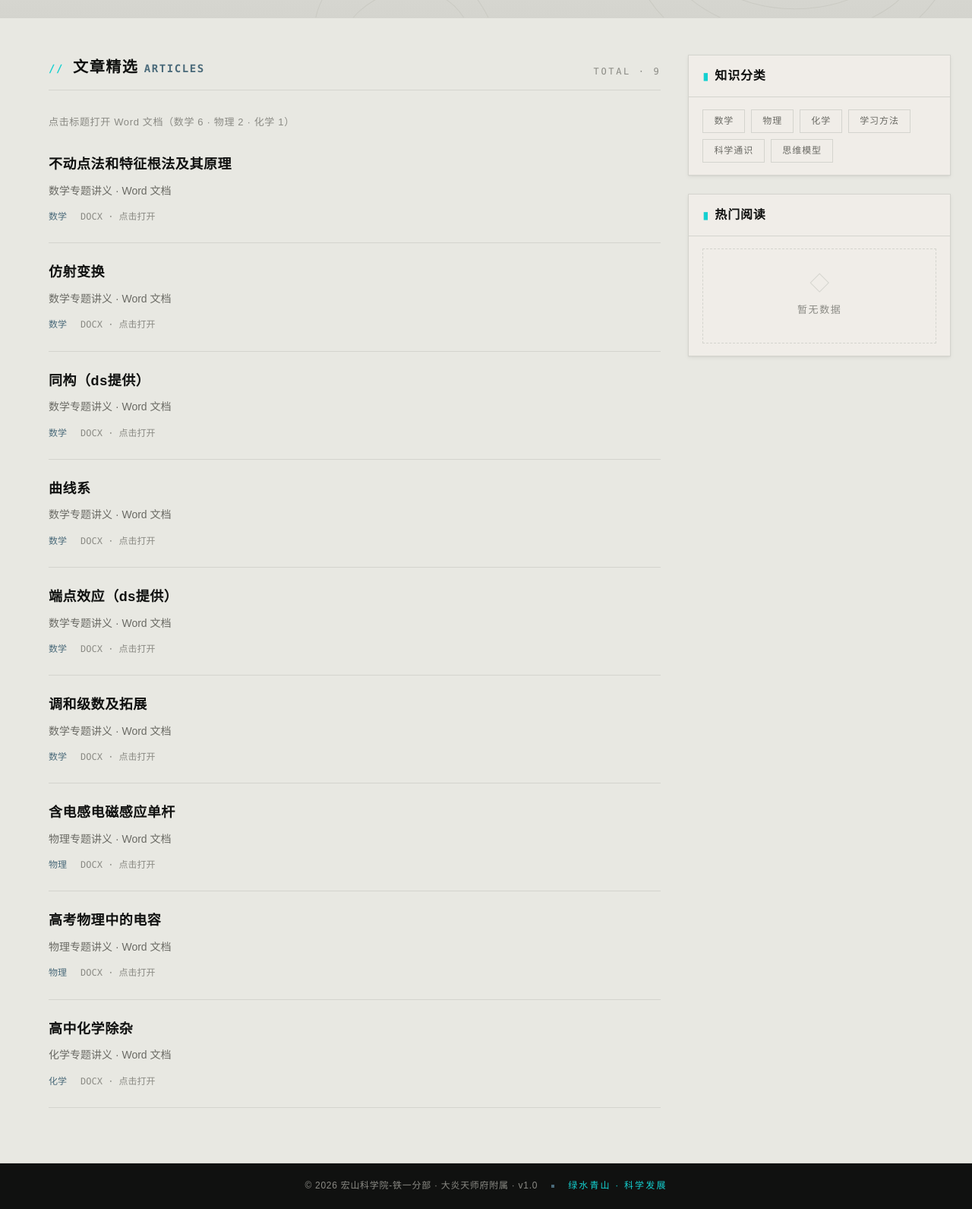
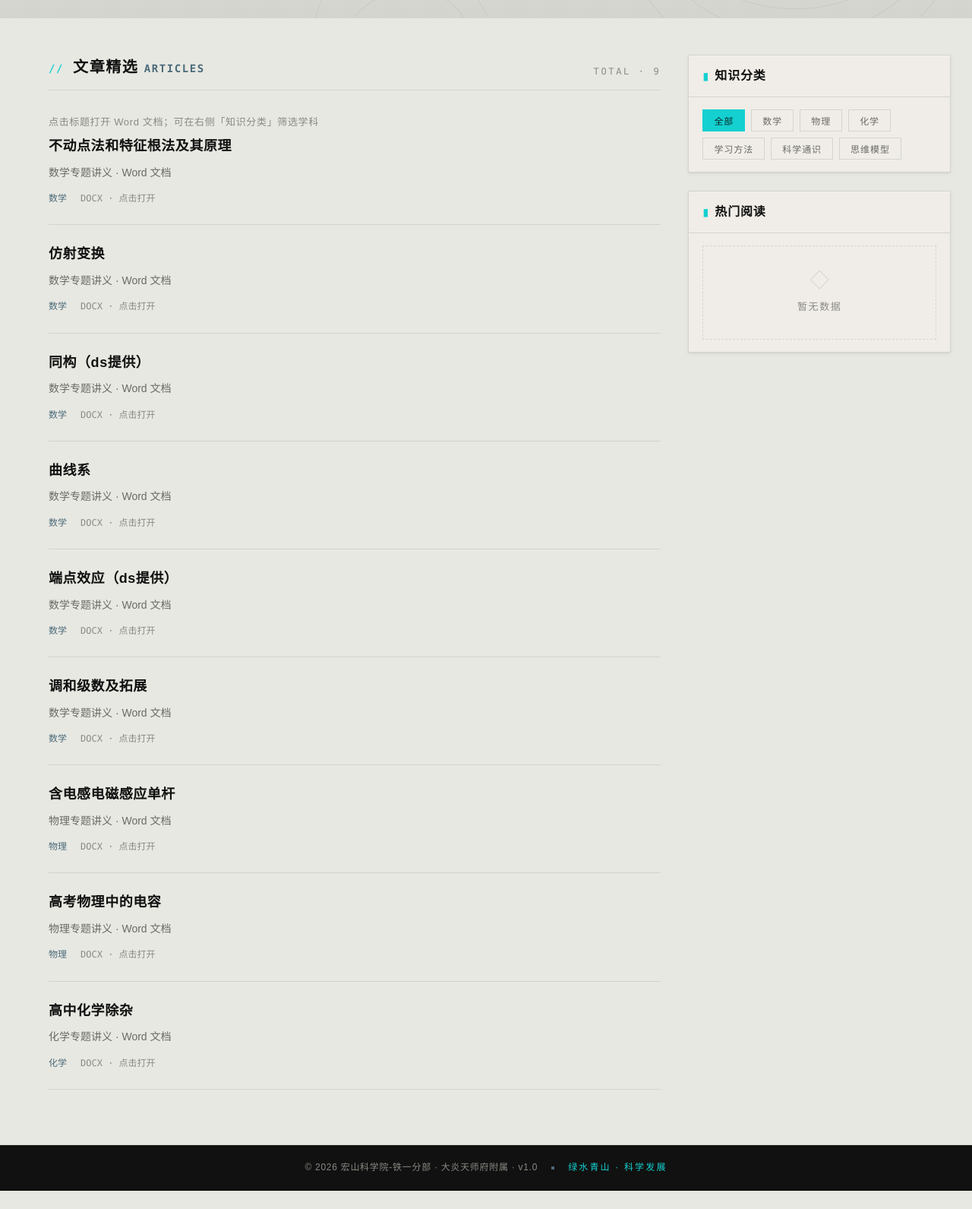
Before and after one commit to sanbaodaren/hongshan-site, a plain HTML site: page knowledge.html in a window 1280 px wide. Shown: the part 298-1889 px from the top of the page at 76% size. After the commit the page ends 1865 px from the top, so only its background shows below. Drawn offline with Linux system fonts and the light colour scheme.

Commit message:
拓展知识：知识分类标签支持点击筛选文章
Co-Authored-By: Claude Fable 5 <noreply@anthropic.com>

```diff
--- a/js/main.js
+++ b/js/main.js
@@ -274,7 +274,26 @@
   };
 
   /* —— 拓展知识 —— */
-  PageInit.knowledge = function () { /* 静态内容，无需脚本 */ };
+  PageInit.knowledge = function () {
+    var cloud = document.getElementById('tagCloud');
+    if (!cloud) return;
+    var cards = document.querySelectorAll('#articleList .article-card');
+    var empty = document.getElementById('articleEmpty');
+    cloud.querySelectorAll('.tag').forEach(function (tag) {
+      tag.addEventListener('click', function () {
+        cloud.querySelectorAll('.tag').forEach(function (t) { t.classList.remove('active'); });
+        tag.classList.add('active');
+        var cat = tag.getAttribute('data-cat');
+        var shown = 0;
+        cards.forEach(function (card) {
+          var match = (cat === 'all' || card.getAttribute('data-cat') === cat);
+          card.hidden = !match;
+          if (match) shown++;
+        });
+        if (empty) empty.hidden = shown > 0;
+      });
+    });
+  };
 
   /* —— 学习方法 —— */
   PageInit.methods = function () {
--- a/knowledge.html
+++ b/knowledge.html
@@ -38,64 +38,71 @@
             <p class="section-sub">TOTAL · 9</p>
           </div>
 
-          <p style="font-size:13px;color:var(--muted-l);letter-spacing:.05em;margin-bottom:6px;">点击标题打开 Word 文档（数学 6 · 物理 2 · 化学 1）</p>
+          <p style="font-size:13px;color:var(--muted-l);letter-spacing:.05em;margin-bottom:6px;">点击标题打开 Word 文档；可在右侧「知识分类」筛选学科</p>
 
+          <div id="articleList">
             <!-- 数学 -->
-          <article class="article-card">
+            <article class="article-card" data-cat="数学">
               <h3 class="a-title"><a href="assets/knowledge/不动点法和特征根法及其原理.docx" target="_blank" rel="noopener">不动点法和特征根法及其原理</a></h3>
               <p class="a-summary">数学专题讲义 · Word 文档</p>
               <p class="a-meta"><span class="a-cat">数学</span><span>DOCX · 点击打开</span></p>
             </article>
 
-          <article class="article-card">
+            <article class="article-card" data-cat="数学">
               <h3 class="a-title"><a href="assets/knowledge/仿射变换.docx" target="_blank" rel="noopener">仿射变换</a></h3>
               <p class="a-summary">数学专题讲义 · Word 文档</p>
               <p class="a-meta"><span class="a-cat">数学</span><span>DOCX · 点击打开</span></p>
             </article>
 
-          <article class="article-card">
+            <article class="article-card" data-cat="数学">
               <h3 class="a-title"><a href="assets/knowledge/同构(ds提供).docx" target="_blank" rel="noopener">同构（ds提供）</a></h3>
               <p class="a-summary">数学专题讲义 · Word 文档</p>
               <p class="a-meta"><span class="a-cat">数学</span><span>DOCX · 点击打开</span></p>
             </article>
 
-          <article class="article-card">
+            <article class="article-card" data-cat="数学">
               <h3 class="a-title"><a href="assets/knowledge/曲线系.docx" target="_blank" rel="noopener">曲线系</a></h3>
               <p class="a-summary">数学专题讲义 · Word 文档</p>
               <p class="a-meta"><span class="a-cat">数学</span><span>DOCX · 点击打开</span></p>
             </article>
 
-          <article class="article-card">
+            <article class="article-card" data-cat="数学">
               <h3 class="a-title"><a href="assets/knowledge/端点效应(ds提供).docx" target="_blank" rel="noopener">端点效应（ds提供）</a></h3>
               <p class="a-summary">数学专题讲义 · Word 文档</p>
               <p class="a-meta"><span class="a-cat">数学</span><span>DOCX · 点击打开</span></p>
             </article>
 
-          <article class="article-card">
+            <article class="article-card" data-cat="数学">
               <h3 class="a-title"><a href="assets/knowledge/调和级数及拓展.docx" target="_blank" rel="noopener">调和级数及拓展</a></h3>
               <p class="a-summary">数学专题讲义 · Word 文档</p>
               <p class="a-meta"><span class="a-cat">数学</span><span>DOCX · 点击打开</span></p>
             </article>
 
             <!-- 物理 -->
-          <article class="article-card">
+            <article class="article-card" data-cat="物理">
               <h3 class="a-title"><a href="assets/knowledge/含电感电磁感应单杆.docx" target="_blank" rel="noopener">含电感电磁感应单杆</a></h3>
               <p class="a-summary">物理专题讲义 · Word 文档</p>
               <p class="a-meta"><span class="a-cat">物理</span><span>DOCX · 点击打开</span></p>
             </article>
 
-          <article class="article-card">
+            <article class="article-card" data-cat="物理">
               <h3 class="a-title"><a href="assets/knowledge/高考物理中的电容.docx" target="_blank" rel="noopener">高考物理中的电容</a></h3>
               <p class="a-summary">物理专题讲义 · Word 文档</p>
               <p class="a-meta"><span class="a-cat">物理</span><span>DOCX · 点击打开</span></p>
             </article>
 
             <!-- 化学 -->
-          <article class="article-card">
+            <article class="article-card" data-cat="化学">
               <h3 class="a-title"><a href="assets/knowledge/高中化学除杂.docx" target="_blank" rel="noopener">高中化学除杂</a></h3>
               <p class="a-summary">化学专题讲义 · Word 文档</p>
               <p class="a-meta"><span class="a-cat">化学</span><span>DOCX · 点击打开</span></p>
             </article>
+          </div>
+
+          <div class="empty-state" id="articleEmpty" hidden>
+            <p class="empty-ico" aria-hidden="true">◇</p>
+            <p class="empty-text">该分类暂无内容</p>
+          </div>
 
         </div>
 
@@ -105,13 +112,14 @@
           <div class="widget">
             <h3 class="widget-title">知识分类</h3>
             <div class="widget-body">
-              <div class="tag-cloud">
-                <span class="tag">数学</span>
-                <span class="tag">物理</span>
-                <span class="tag">化学</span>
-                <span class="tag">学习方法</span>
-                <span class="tag">科学通识</span>
-                <span class="tag">思维模型</span>
+              <div class="tag-cloud" id="tagCloud">
+                <button class="tag active" data-cat="all">全部</button>
+                <button class="tag" data-cat="数学">数学</button>
+                <button class="tag" data-cat="物理">物理</button>
+                <button class="tag" data-cat="化学">化学</button>
+                <button class="tag" data-cat="学习方法">学习方法</button>
+                <button class="tag" data-cat="科学通识">科学通识</button>
+                <button class="tag" data-cat="思维模型">思维模型</button>
               </div>
             </div>
           </div>
```
Lines whose indentation alone changed are shown as unchanged.
